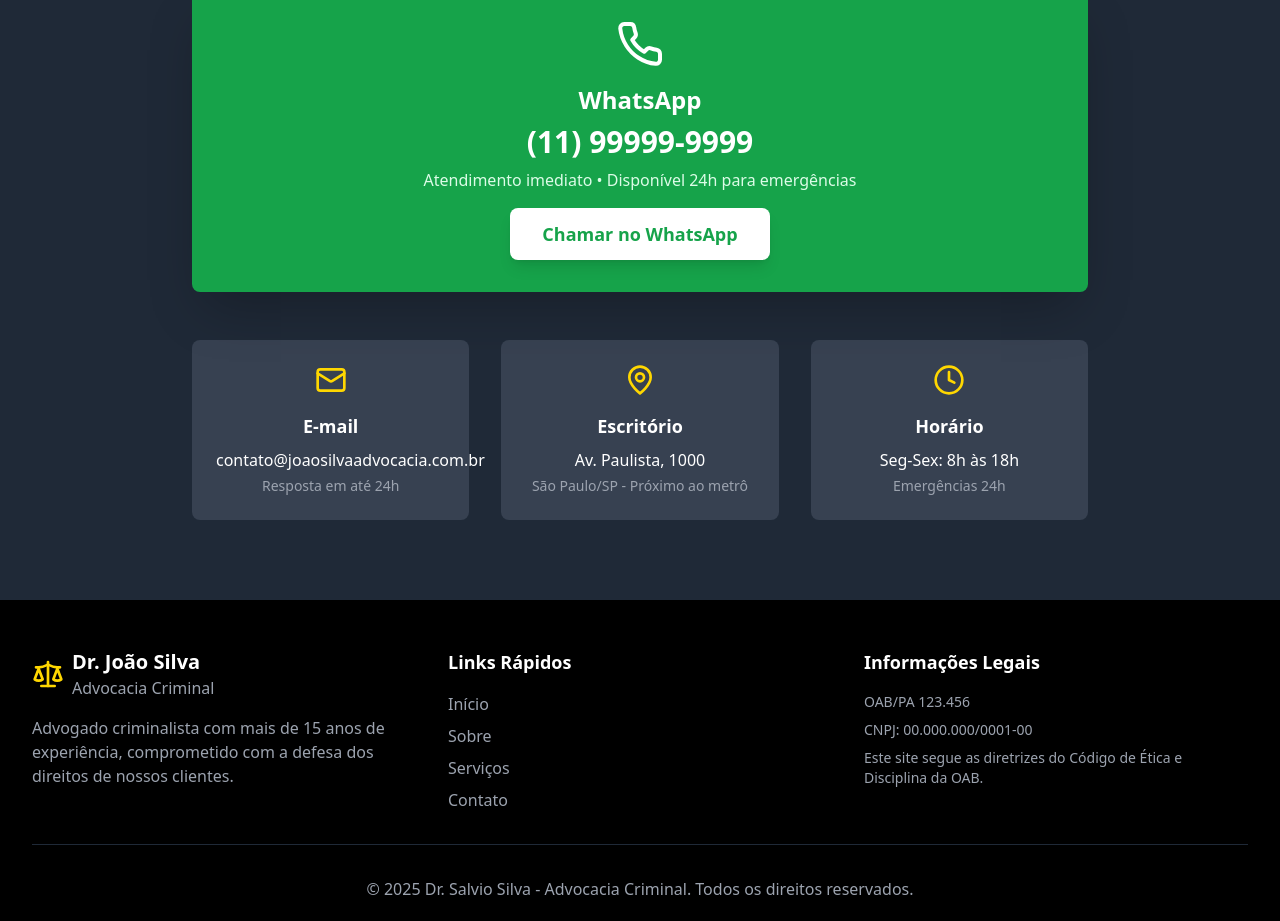
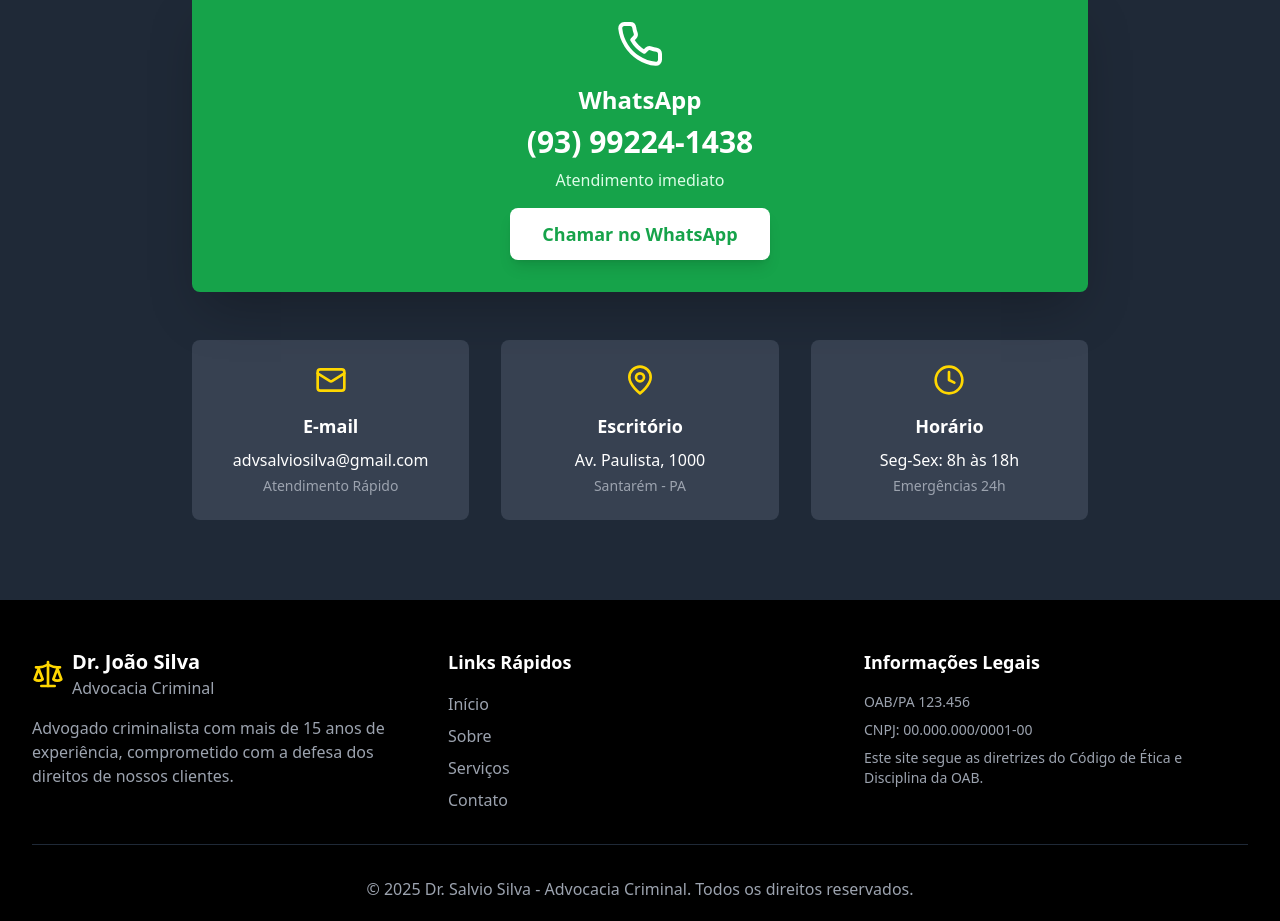
Before and after one commit to sandersal/SalvioSilvaCriminal, a React (Vite) app: page / in a window 1280 px wide. Shown: the part 2520-3441 px from the top of the page. Built offline with nearby package versions, Linux system fonts and the light colour scheme.

Commit message:
Updated App.tsx

```diff
--- a/src/App.tsx
+++ b/src/App.tsx
@@ -213,8 +213,8 @@ function App() {
             <div className="bg-green-600 p-8 rounded-lg mb-12 transform hover:scale-105 transition-all duration-300 shadow-2xl">
               <Phone className="h-12 w-12 text-white mx-auto mb-4" />
               <h4 className="text-2xl font-bold text-white mb-2">WhatsApp</h4>
-              <p className="text-3xl font-bold text-white mb-2">(11) 99999-9999</p>
-              <p className="text-green-100 mb-4">Atendimento imediato • Disponível 24h para emergências</p>
+              <p className="text-3xl font-bold text-white mb-2">(93) 99224-1438</p>
+              <p className="text-green-100 mb-4">Atendimento imediato</p>
               <button className="bg-white text-green-600 px-8 py-3 rounded-lg font-bold text-lg hover:bg-gray-100 transition-colors shadow-lg">
                 Chamar no WhatsApp
               </button>
@@ -225,15 +225,15 @@ function App() {
               <div className="bg-gray-700 p-6 rounded-lg hover:bg-gray-600 transition-colors">
                 <Mail className="h-8 w-8 text-[#FFD700] mx-auto mb-4" />
                 <h5 className="text-white font-semibold text-lg mb-2">E-mail</h5>
-                <p className="text-white font-medium mb-1">contato@joaosilvaadvocacia.com.br</p>
-                <p className="text-gray-400 text-sm">Resposta em até 24h</p>
+                <p className="text-white font-medium mb-1">advsalviosilva@gmail.com</p>
+                <p className="text-gray-400 text-sm">Atendimento Rápido</p>
               </div>
 
               <div className="bg-gray-700 p-6 rounded-lg hover:bg-gray-600 transition-colors">
                 <MapPin className="h-8 w-8 text-[#FFD700] mx-auto mb-4" />
                 <h5 className="text-white font-semibold text-lg mb-2">Escritório</h5>
                 <p className="text-white font-medium mb-1">Av. Paulista, 1000</p>
-                <p className="text-gray-400 text-sm">São Paulo/SP - Próximo ao metrô</p>
+                <p className="text-gray-400 text-sm">Santarém - PA</p>
               </div>
 
               <div className="bg-gray-700 p-6 rounded-lg hover:bg-gray-600 transition-colors">
```
